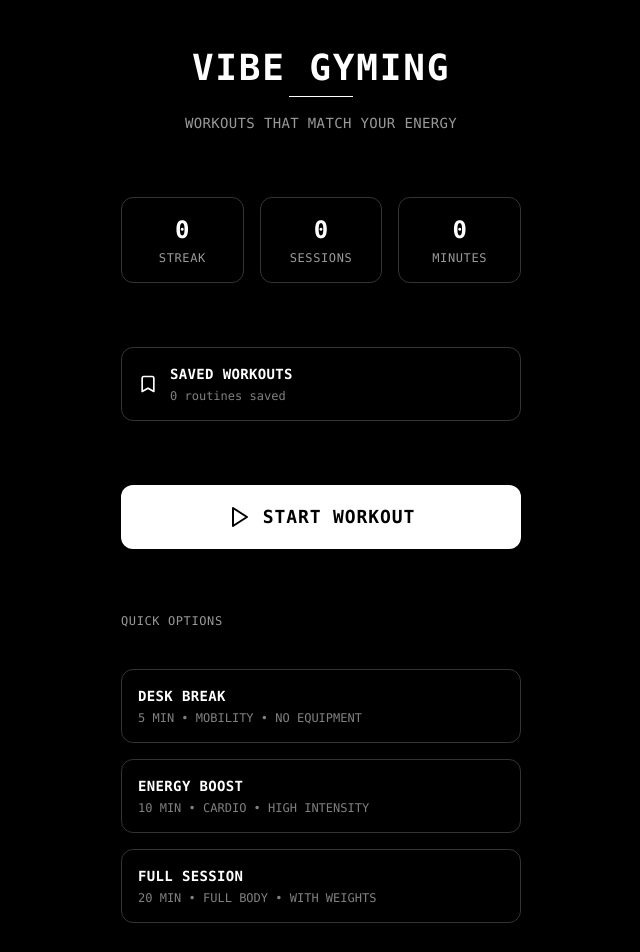
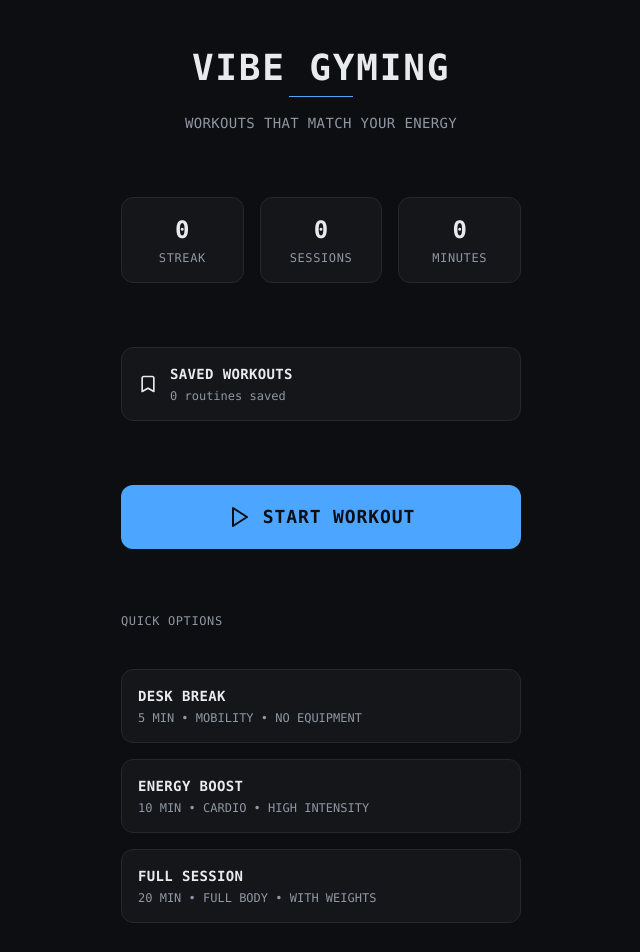
Before and after one commit to derrickevans-hub/gymvibing, a React (Vite) app: page / in a window 1280 px wide. Shown: the top 952 px of the page, without its empty margins (319-959 px from the left). Built offline with nearby package versions, Linux system fonts and the light colour scheme; the HTML template or start-up script is replaced by a standard one.

Commit message:
Fix: Restore app content and theme

```diff
--- a/src/pages/Index.tsx
+++ b/src/pages/Index.tsx
@@ -312,14 +312,14 @@ const Index = () => {
     if (!currentQuestion) return null;
 
     return (
-      <div className="min-h-screen bg-black text-white font-mono">
+      <div className="min-h-screen bg-background text-foreground font-mono">
         <div className="max-w-md mx-auto px-6 py-8">
           {/* Progress bar */}
           <div className="mb-8">
             <div className="flex justify-between items-center mb-4">
               <button
                 onClick={prevQuestion}
-                className="p-2 hover:bg-white/10 rounded transition-colors"
+                className="p-2 hover:bg-muted rounded transition-colors"
               >
                 <ArrowLeft className="w-5 h-5" />
               </button>
@@ -327,9 +327,9 @@ const Index = () => {
                 {questionStep + 1} / {questions.length}
               </div>
             </div>
-            <div className="w-full bg-white/20 h-1 rounded">
+            <div className="w-full bg-muted h-1 rounded">
               <div
-                className="bg-white h-1 rounded transition-all duration-300"
+                className="bg-primary h-1 rounded transition-all duration-300"
                 style={{ width: `${((questionStep + 1) / questions.length) * 100}%` }}
               />
             </div>
@@ -338,12 +338,12 @@ const Index = () => {
           {/* Question */}
           <div className="mb-12">
             <div className="flex items-center gap-3 mb-4">
-              <div className="w-12 h-12 border border-white/30 rounded-lg flex items-center justify-center">
+              <div className="w-12 h-12 border border-border rounded-lg flex items-center justify-center bg-card">
                 {currentQuestion.icon}
               </div>
               <div>
                 <h1 className="text-xl font-bold tracking-wider">{currentQuestion.title}</h1>
-                <p className="text-white/70 text-sm">{currentQuestion.subtitle}</p>
+                <p className="text-muted-foreground text-sm">{currentQuestion.subtitle}</p>
               </div>
             </div>
           </div>
@@ -357,9 +357,9 @@ const Index = () => {
                   onChange={(e) => currentQuestion.onChange(e.target.value)}
                   placeholder="e.g. lower back pain, knee issues, avoid jumping..."
                   rows={4}
-                  className="w-full bg-black border-white/30 text-white placeholder:text-white/50 focus:border-white/60 font-mono"
+                  className="w-full bg-card border-border text-foreground placeholder:text-muted-foreground focus:border-primary font-mono"
                 />
-                <p className="text-xs text-white/50 mt-2">Leave blank if none apply</p>
+                <p className="text-xs text-muted-foreground mt-2">Leave blank if none apply</p>
               </div>
             ) : currentQuestion.isSelect ? (
               <Select
@@ -369,15 +369,15 @@ const Index = () => {
                   setTimeout(nextQuestion, 150);
                 }}
               >
-                <SelectTrigger className="w-full bg-black border-white/30 text-white focus:border-white/60 font-mono">
+                <SelectTrigger className="w-full bg-card border-border text-foreground focus:border-primary font-mono">
                   <SelectValue placeholder="Select duration..." />
                 </SelectTrigger>
-                <SelectContent className="bg-black border-white/30 text-white font-mono">
+                <SelectContent className="bg-card border-border text-foreground font-mono">
                   {currentQuestion.selectOptions?.map((option) => (
                     <SelectItem
                       key={option.value}
                       value={option.value}
-                      className="text-white hover:bg-white/10 focus:bg-white/10"
+                      className="text-foreground hover:bg-muted focus:bg-muted"
                     >
                       {option.label}
                     </SelectItem>
@@ -394,15 +394,15 @@ const Index = () => {
                   }}
                   className={`w-full p-4 border rounded-lg transition-all duration-200 text-left ${
                     currentQuestion.currentValue === option.key
-                      ? 'bg-white text-black border-white'
-                      : 'bg-black border-white/30 hover:border-white/60 hover:bg-white/5'
+                      ? 'bg-primary text-primary-foreground border-primary'
+                      : 'bg-card border-border hover:border-primary hover:bg-muted'
                   }`}
                 >
                   <div className="font-bold text-sm tracking-wider mb-1">
                     {option.label}
                   </div>
                   <div className={`text-xs ${
-                    currentQuestion.currentValue === option.key ? 'text-black/70' : 'text-white/50'
+                    currentQuestion.currentValue === option.key ? 'text-primary-foreground/70' : 'text-muted-foreground'
                   }`}>
                     {option.description}
                   </div>
@@ -414,7 +414,7 @@ const Index = () => {
           {/* Action button */}
           <button
             onClick={nextQuestion}
-            className="w-full py-3 border border-white/30 rounded-lg text-sm hover:bg-white/5 transition-colors font-bold tracking-wider"
+            className="w-full py-3 border border-border rounded-lg text-sm hover:bg-muted transition-colors font-bold tracking-wider bg-card"
           >
             {questionStep === questions.length - 1 ? 'GENERATE WORKOUT' : 'SKIP'}
           </button>
@@ -426,33 +426,33 @@ const Index = () => {
   // Saved workouts screen
   if (currentView === 'saved') {
     return (
-      <div className="min-h-screen bg-black text-white font-mono">
+      <div className="min-h-screen bg-background text-foreground font-mono">
         <div className="max-w-md mx-auto px-6 py-8">
           {/* Header */}
           <div className="flex items-center gap-4 mb-8">
             <button
               onClick={() => setCurrentView('home')}
-              className="p-2 hover:bg-white/10 rounded transition-colors"
+              className="p-2 hover:bg-muted rounded transition-colors"
             >
               <ArrowLeft className="w-5 h-5" />
             </button>
             <div>
               <h1 className="text-xl font-bold tracking-wider">SAVED WORKOUTS</h1>
-              <p className="text-white/60 text-sm">Your favorite routines</p>
+              <p className="text-muted-foreground text-sm">Your favorite routines</p>
             </div>
           </div>
 
           {/* Empty state */}
           {savedWorkouts.length === 0 ? (
             <div className="text-center py-16">
-              <div className="w-16 h-16 mx-auto mb-6 border border-white/30 rounded-lg flex items-center justify-center">
-                <Bookmark className="w-8 h-8 text-white/60" />
+              <div className="w-16 h-16 mx-auto mb-6 border border-border rounded-lg flex items-center justify-center bg-card">
+                <Bookmark className="w-8 h-8 text-muted-foreground" />
               </div>
               <h2 className="text-lg font-bold tracking-wider mb-2">NO SAVED WORKOUTS YET</h2>
-              <p className="text-white/60 text-sm mb-8">Save your favorite routines for quick access</p>
+              <p className="text-muted-foreground text-sm mb-8">Save your favorite routines for quick access</p>
               <button
                 onClick={() => setCurrentView('home')}
-                className="px-6 py-3 bg-white text-black font-bold text-sm tracking-wider rounded-lg hover:bg-white/90 transition-colors"
+                className="px-6 py-3 bg-primary text-primary-foreground font-bold text-sm tracking-wider rounded-lg hover:bg-primary/90 transition-colors"
               >
                 CREATE YOUR FIRST WORKOUT
               </button>
@@ -461,27 +461,27 @@ const Index = () => {
             /* Saved workouts list */
             <div className="space-y-4">
               {savedWorkouts.map((savedWorkout) => (
-                <div key={savedWorkout.id} className="p-4 border border-white/20 rounded-lg">
+                <div key={savedWorkout.id} className="p-4 border border-border rounded-lg bg-card">
                   <div className="flex items-start justify-between mb-3">
                     <div className="flex-1">
                       <h3 className="font-bold text-sm tracking-wider mb-1">{savedWorkout.name}</h3>
-                      <div className="text-xs text-white/50">
+                      <div className="text-xs text-muted-foreground">
                         {savedWorkout.workout.exercises.length} exercises • {savedWorkout.preferences.duration} min
                       </div>
-                      <div className="text-xs text-white/50">
+                      <div className="text-xs text-muted-foreground">
                         Completed {savedWorkout.timesCompleted} times
                       </div>
                     </div>
                     <button
                       onClick={() => deleteSavedWorkout(savedWorkout.id)}
-                      className="p-1 hover:bg-white/10 rounded transition-colors"
+                      className="p-1 hover:bg-muted rounded transition-colors"
                     >
                       <X className="w-4 h-4" />
                     </button>
                   </div>
                   <button
                     onClick={() => loadSavedWorkout(savedWorkout)}
-                    className="w-full py-2 bg-white text-black font-bold text-sm tracking-wider rounded hover:bg-white/90 transition-colors"
+                    className="w-full py-2 bg-primary text-primary-foreground font-bold text-sm tracking-wider rounded hover:bg-primary/90 transition-colors"
                   >
                     START WORKOUT
                   </button>
@@ -496,30 +496,30 @@ const Index = () => {
 
   // Home screen
   return (
-    <div className="min-h-screen bg-black text-white font-mono">
+    <div className="min-h-screen bg-background text-foreground font-mono">
       <div className="max-w-md mx-auto px-6 py-12">
         {/* Header */}
         <div className="mb-16 text-center">
           <h1 className="text-4xl font-bold tracking-wider mb-2">VIBE GYMING</h1>
-          <div className="w-16 h-px bg-white mx-auto mb-4"></div>
-          <p className="text-white/60 text-sm tracking-wide">WORKOUTS THAT MATCH YOUR ENERGY</p>
+          <div className="w-16 h-px bg-primary mx-auto mb-4"></div>
+          <p className="text-muted-foreground text-sm tracking-wide">WORKOUTS THAT MATCH YOUR ENERGY</p>
         </div>
 
         {/* Stats */}
         <div className="grid grid-cols-3 gap-4 mb-16">
-          <div className="text-center p-4 border border-white/20 rounded-lg">
+          <div className="text-center p-4 border border-border rounded-lg bg-card">
             <div className="text-2xl font-bold mb-1">{userStats.streak}</div>
-            <div className="text-xs text-white/60 tracking-wider">STREAK</div>
+            <div className="text-xs text-muted-foreground tracking-wider">STREAK</div>
           </div>
 
-          <div className="text-center p-4 border border-white/20 rounded-lg">
+          <div className="text-center p-4 border border-border rounded-lg bg-card">
             <div className="text-2xl font-bold mb-1">{userStats.totalWorkouts}</div>
-            <div className="text-xs text-white/60 tracking-wider">SESSIONS</div>
+            <div className="text-xs text-muted-foreground tracking-wider">SESSIONS</div>
           </div>
 
-          <div className="text-center p-4 border border-white/20 rounded-lg">
+          <div className="text-center p-4 border border-border rounded-lg bg-card">
             <div className="text-2xl font-bold mb-1">{userStats.totalMinutes}</div>
-            <div className="text-xs text-white/60 tracking-wider">MINUTES</div>
+            <div className="text-xs text-muted-foreground tracking-wider">MINUTES</div>
           </div>
         </div>
 
@@ -527,13 +527,13 @@ const Index = () => {
         <div className="mb-16">
           <button
             onClick={() => setCurrentView('saved')}
-            className="w-full text-left p-4 border border-white/20 rounded-lg hover:bg-white/5 transition-colors"
+            className="w-full text-left p-4 border border-border rounded-lg bg-card hover:bg-muted transition-colors"
           >
             <div className="flex items-center gap-3">
               <Bookmark className="w-5 h-5" />
               <div className="flex-1">
                 <div className="font-bold text-sm tracking-wide mb-1">SAVED WORKOUTS</div>
-                <div className="text-xs text-white/50">{savedWorkouts.length} routines saved</div>
+                <div className="text-xs text-muted-foreground">{savedWorkouts.length} routines saved</div>
               </div>
             </div>
           </button>
@@ -543,7 +543,7 @@ const Index = () => {
         <div className="mb-16">
           <button
             onClick={startQuestionnaire}
-            className="w-full h-16 bg-white text-black font-bold text-lg tracking-wider rounded-lg hover:bg-white/90 transition-colors flex items-center justify-center gap-3"
+            className="w-full h-16 bg-primary text-primary-foreground font-bold text-lg tracking-wider rounded-lg hover:bg-primary/90 transition-colors flex items-center justify-center gap-3"
           >
             <Play className="w-6 h-6" />
             START WORKOUT
@@ -552,7 +552,7 @@ const Index = () => {
 
         {/* Quick presets */}
         <div className="space-y-4">
-          <h3 className="text-xs font-medium text-white/60 tracking-wider mb-6">QUICK OPTIONS</h3>
+          <h3 className="text-xs font-medium text-muted-foreground tracking-wider mb-6">QUICK OPTIONS</h3>
 
           <button
             onClick={async () => {
@@ -567,10 +567,10 @@ const Index = () => {
               });
               await generateWorkout();
             }}
-            className="w-full text-left p-4 border border-white/20 rounded-lg hover:bg-white/5 transition-colors"
+            className="w-full text-left p-4 border border-border rounded-lg bg-card hover:bg-muted transition-colors"
           >
             <div className="font-bold text-sm tracking-wide mb-1">DESK BREAK</div>
-            <div className="text-xs text-white/50">5 MIN • MOBILITY • NO EQUIPMENT</div>
+            <div className="text-xs text-muted-foreground">5 MIN • MOBILITY • NO EQUIPMENT</div>
           </button>
 
           <button
@@ -586,10 +586,10 @@ const Index = () => {
               });
               await generateWorkout();
             }}
-            className="w-full text-left p-4 border border-white/20 rounded-lg hover:bg-white/5 transition-colors"
+            className="w-full text-left p-4 border border-border rounded-lg bg-card hover:bg-muted transition-colors"
           >
             <div className="font-bold text-sm tracking-wide mb-1">ENERGY BOOST</div>
-            <div className="text-xs text-white/50">10 MIN • CARDIO • HIGH INTENSITY</div>
+            <div className="text-xs text-muted-foreground">10 MIN • CARDIO • HIGH INTENSITY</div>
           </button>
 
           <button
@@ -605,20 +605,20 @@ const Index = () => {
               });
               await generateWorkout();
             }}
-            className="w-full text-left p-4 border border-white/20 rounded-lg hover:bg-white/5 transition-colors"
+            className="w-full text-left p-4 border border-border rounded-lg bg-card hover:bg-muted transition-colors"
           >
             <div className="font-bold text-sm tracking-wide mb-1">FULL SESSION</div>
-            <div className="text-xs text-white/50">20 MIN • FULL BODY • WITH WEIGHTS</div>
+            <div className="text-xs text-muted-foreground">20 MIN • FULL BODY • WITH WEIGHTS</div>
           </button>
         </div>
 
         {/* Streak encouragement */}
         {userStats.streak > 0 && (
-          <div className="mt-12 p-4 border border-white/30 rounded-lg text-center">
+          <div className="mt-12 p-4 border border-border rounded-lg bg-card text-center">
             <div className="font-bold text-sm tracking-wider mb-1">
               {userStats.streak} DAY STREAK
             </div>
-            <div className="text-xs text-white/60">
+            <div className="text-xs text-muted-foreground">
               KEEP THE MOMENTUM GOING
             </div>
           </div>
```
